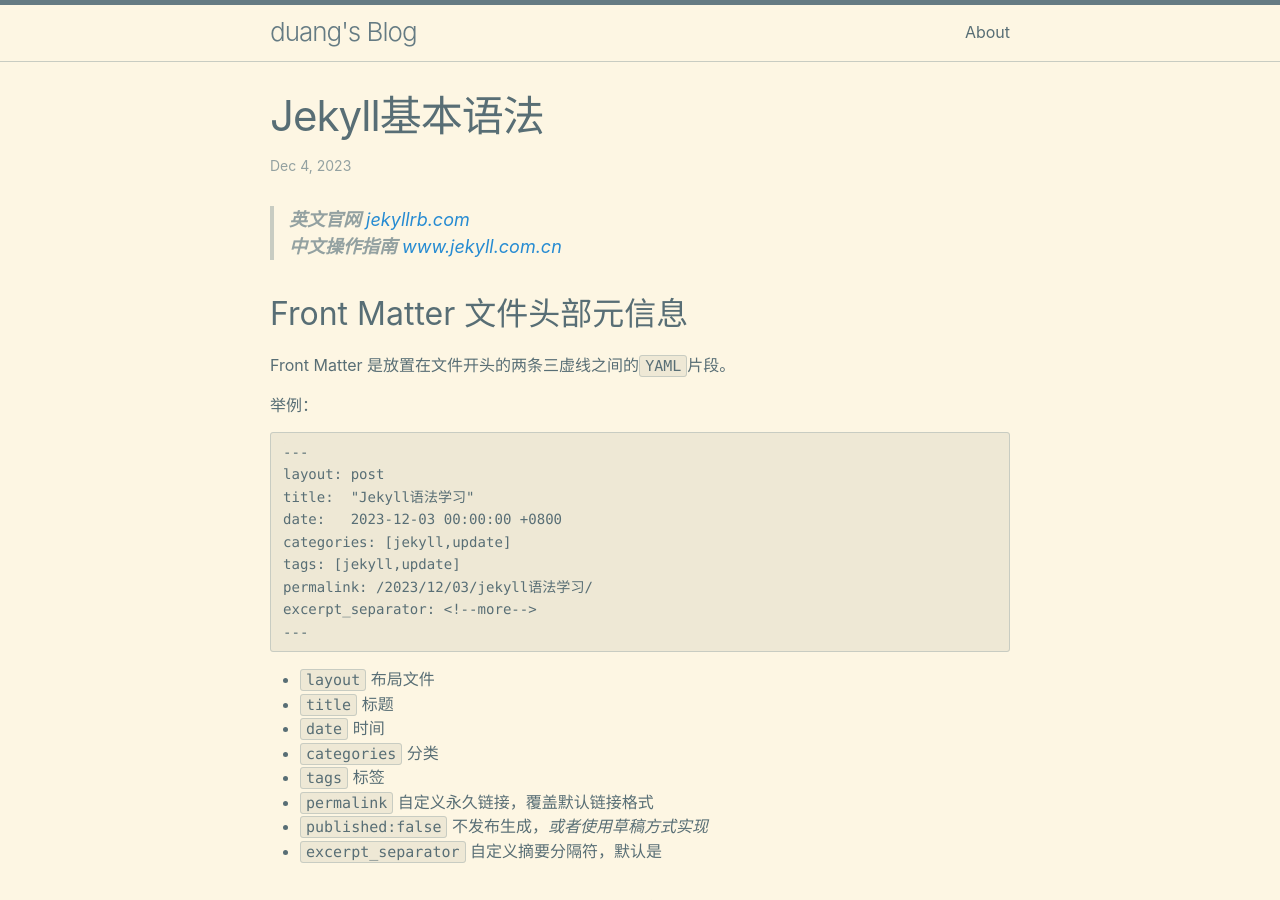
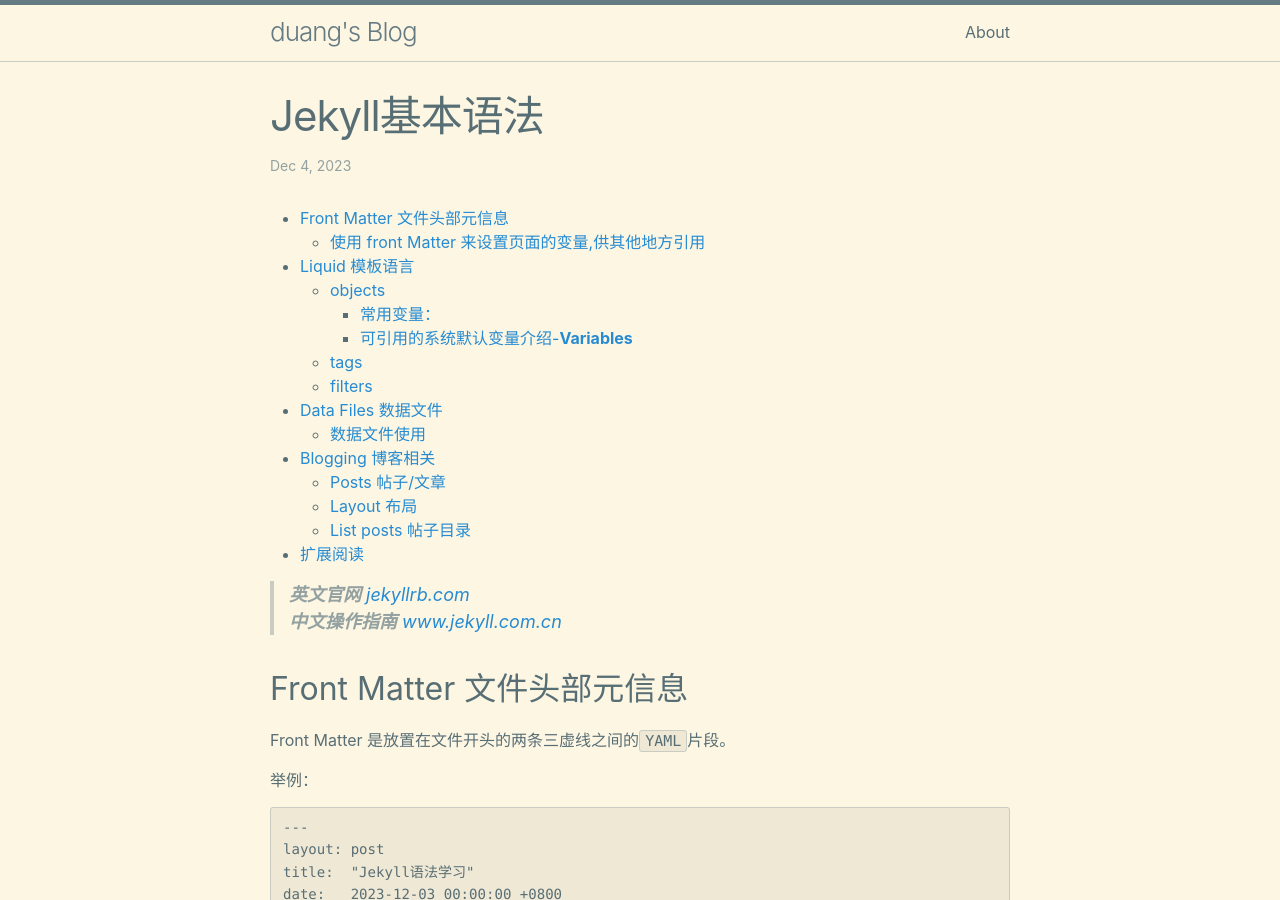
Before and after one commit to duang7355608/blog, a Jekyll site: the page built from docs/_posts/2023-12-04-jekyll基本语法.markdown, in a window 1280 px wide and 900 px high. Built offline with Jekyll 4.4.1, drawn with Linux system fonts in a browser that asks for light colours.

Commit message:
show_excerpts

```diff
--- a/docs/_config.yml
+++ b/docs/_config.yml
@@ -88,7 +88,10 @@ plugins:
 
 ##################################
 theme: minima
+
 page_excerpts: true
+show_excerpts: true
+#excerpt_separator: <!--more-->
 
 header_pages:
   - about.markdown
--- a/docs/_posts/2023-12-02-initial-github-pages-site-with-jekyll.markdown
+++ b/docs/_posts/2023-12-02-initial-github-pages-site-with-jekyll.markdown
@@ -13,7 +13,7 @@ tags: [jekyll,github,github-pages]
 ## 远程仓库准备
 
 > **普通账户只有公开库才能使用githubPages功能**
->
+
 
 * 或者在github上新创建一个仓库，作为站点发布专用仓库
 
--- a/docs/_posts/2023-12-04-jekyll基本语法.markdown
+++ b/docs/_posts/2023-12-04-jekyll基本语法.markdown
@@ -5,7 +5,7 @@ date:   "2023-12-04 00:00:00 +0800"
 categories: [jekyll]
 tags: [jekyll]
 ---
-
+{% include /custom/toc.md %}
 
 > **英文官网** [jekyllrb.com](https://jekyllrb.com/)
 > **中文操作指南** [www.jekyll.com.cn](https://www.jekyll.com.cn/docs/#%E6%93%8D%E4%BD%9C%E6%8C%87%E5%8D%97)
```
